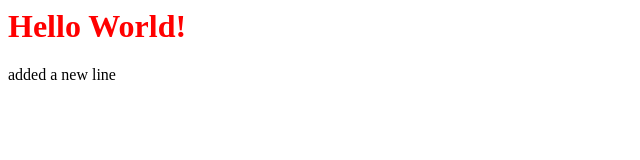
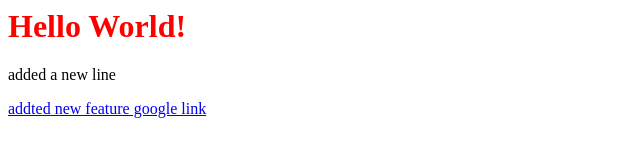
Before and after one commit to jyotimanab/gitDemo, a plain HTML site: page index.html in a window 1280 px wide. Shown: the whole page, without its empty margins (0-640 px from the left). Drawn offline with Linux system fonts and the light colour scheme.

Commit message:
added new features

```diff
--- a/index.html
+++ b/index.html
@@ -13,5 +13,6 @@
     <p>
         added a new line
     </p>
+    <a href="https:www.google.com">addted new feature google link</a>
 </body>
 </html>
```
